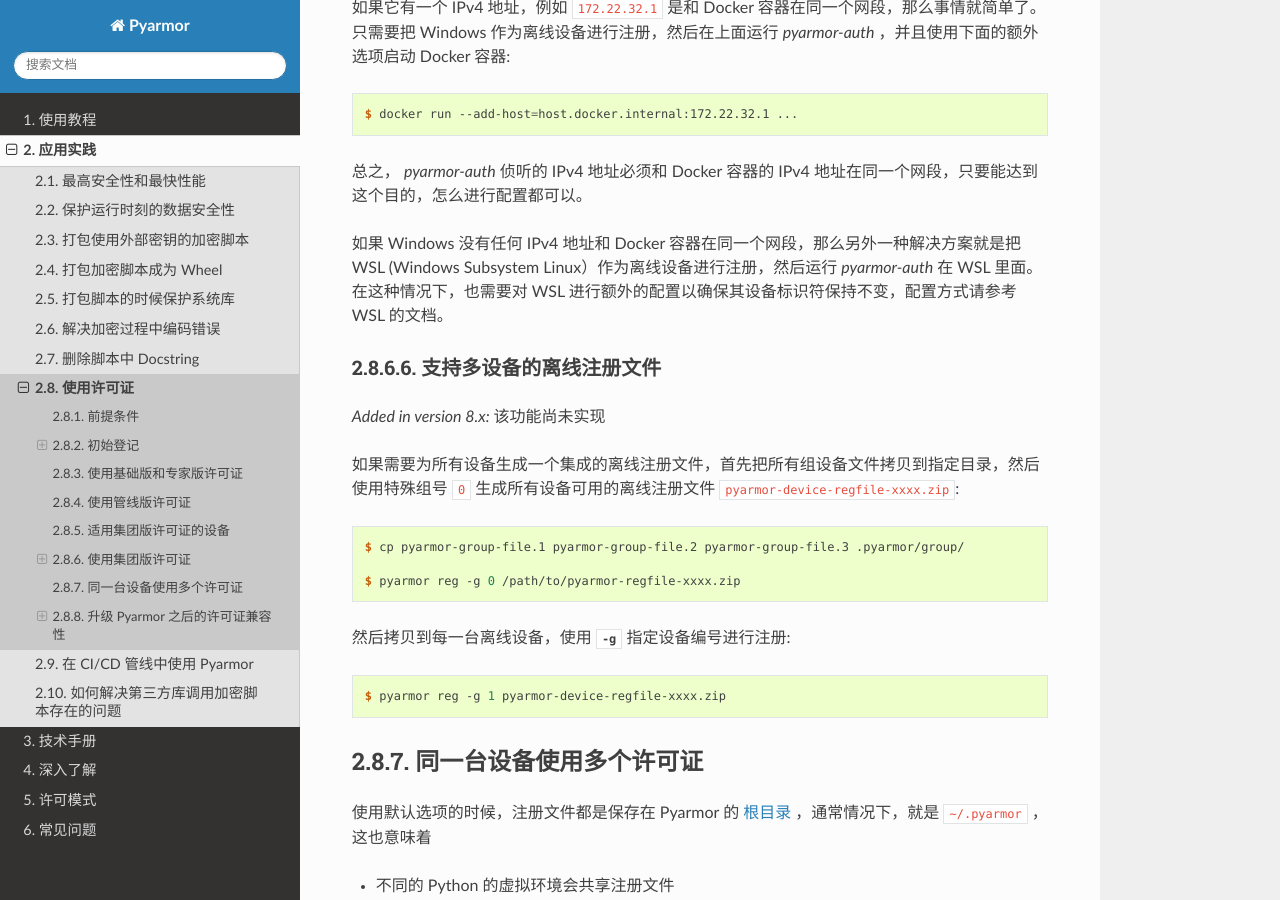
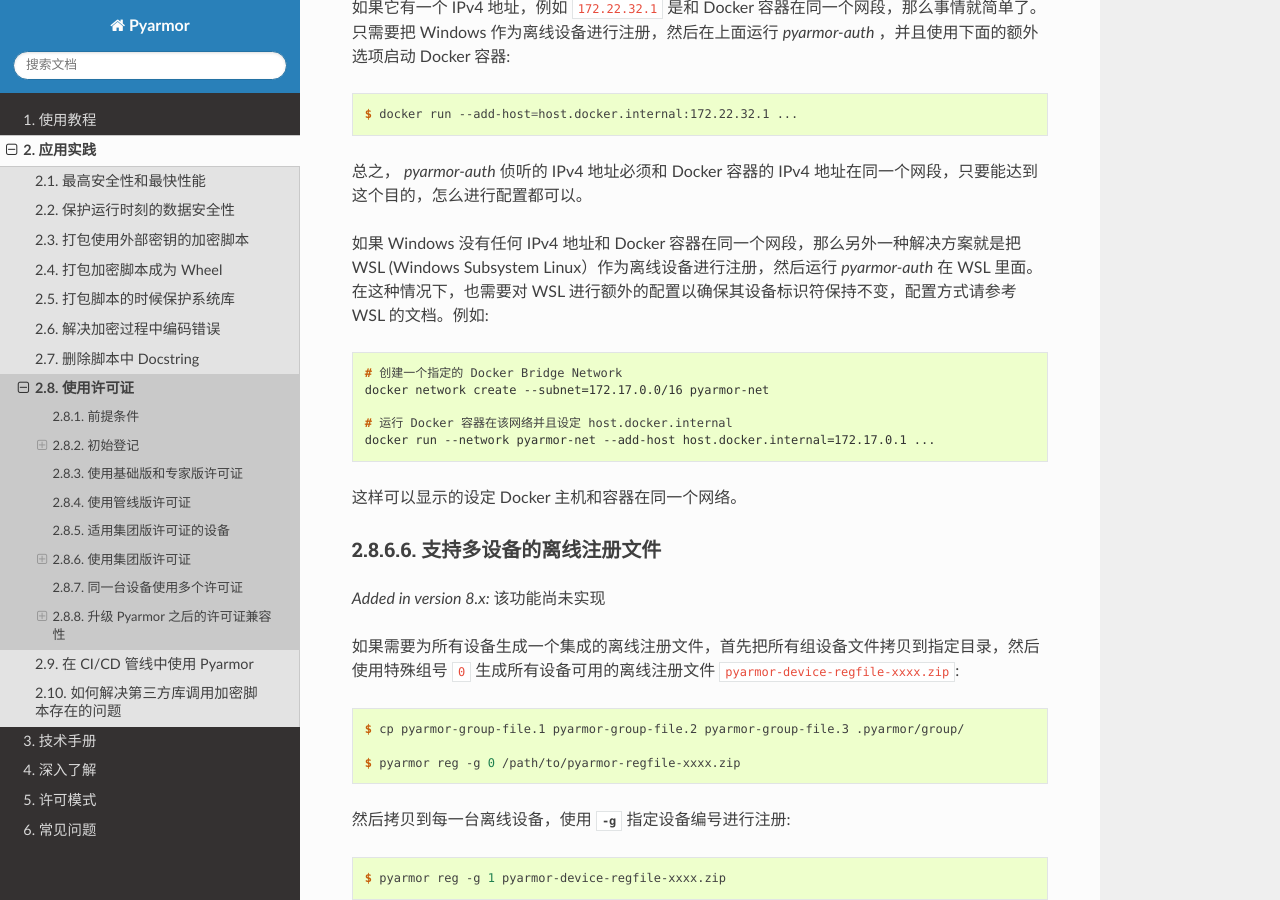
Before and after one commit to dashingsoft/pyarmor-docs-zh, a Sphinx documentation site: the page built from docs/how-to/register.rst, in a window 1280 px wide and 900 px high, scrolled down 10371 px. Built offline with Sphinx 7.4.7 and the Read the Docs theme 3.1.0, drawn with Linux system fonts in a browser that asks for light colours.

Commit message:
Add one example to show how users can configure Docker networking so the host and container are guaranteed to share the same subnet

```diff
--- a/docs/how-to/register.rst
+++ b/docs/how-to/register.rst
@@ -403,7 +403,15 @@
 
 总之， `pyarmor-auth` 侦听的 IPv4 地址必须和 Docker 容器的 IPv4 地址在同一个网段，只要能达到这个目的，怎么进行配置都可以。
 
-如果 Windows 没有任何 IPv4 地址和 Docker 容器在同一个网段，那么另外一种解决方案就是把 WSL (Windows Subsystem Linux）作为离线设备进行注册，然后运行 `pyarmor-auth` 在 WSL 里面。在这种情况下，也需要对 WSL 进行额外的配置以确保其设备标识符保持不变，配置方式请参考 WSL 的文档。
+如果 Windows 没有任何 IPv4 地址和 Docker 容器在同一个网段，那么另外一种解决方案就是把 WSL (Windows Subsystem Linux）作为离线设备进行注册，然后运行 `pyarmor-auth` 在 WSL 里面。在这种情况下，也需要对 WSL 进行额外的配置以确保其设备标识符保持不变，配置方式请参考 WSL 的文档。例如::
+
+    # 创建一个指定的 Docker Bridge Network
+    docker network create --subnet=172.17.0.0/16 pyarmor-net
+
+    # 运行 Docker 容器在该网络并且设定 host.docker.internal
+    docker run --network pyarmor-net --add-host host.docker.internal=172.17.0.1 ...
+
+这样可以显示的设定 Docker 主机和容器在同一个网络。
 
 支持多设备的离线注册文件
 ------------------------
```
